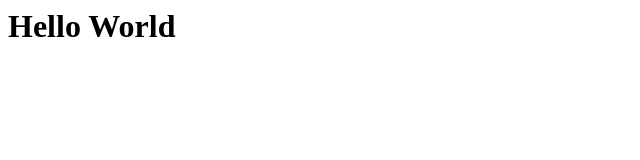
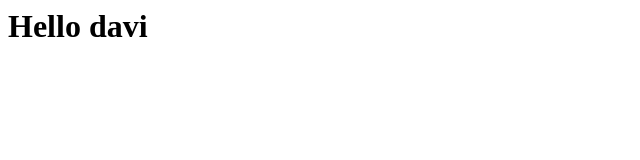
Before and after one commit to psdavi/repositoriogitteste, a plain HTML site: page index.html in a window 1280 px wide. Shown: the full height of the page, 0-640 px from the left. Drawn offline with Linux system fonts and the light colour scheme.

Commit message:
modificado index.html e adicionado novo arquivo

```diff
--- a/index.html
+++ b/index.html
@@ -1 +1 @@
-<h1>Hello World</h1>
+<h1>Hello davi</h1>
```
Also changed, not shown: novo.html (added, +1 -0 lines).
